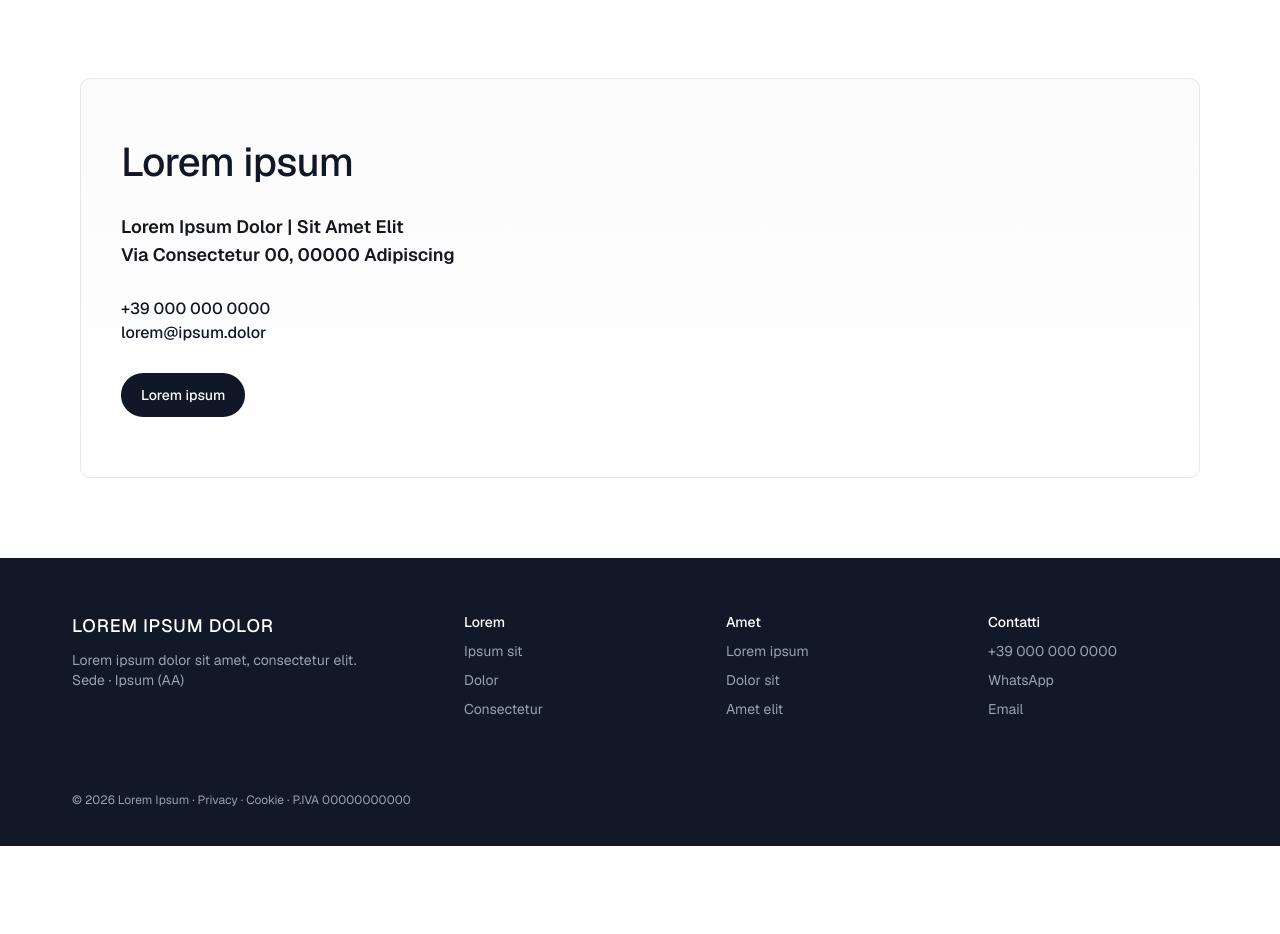
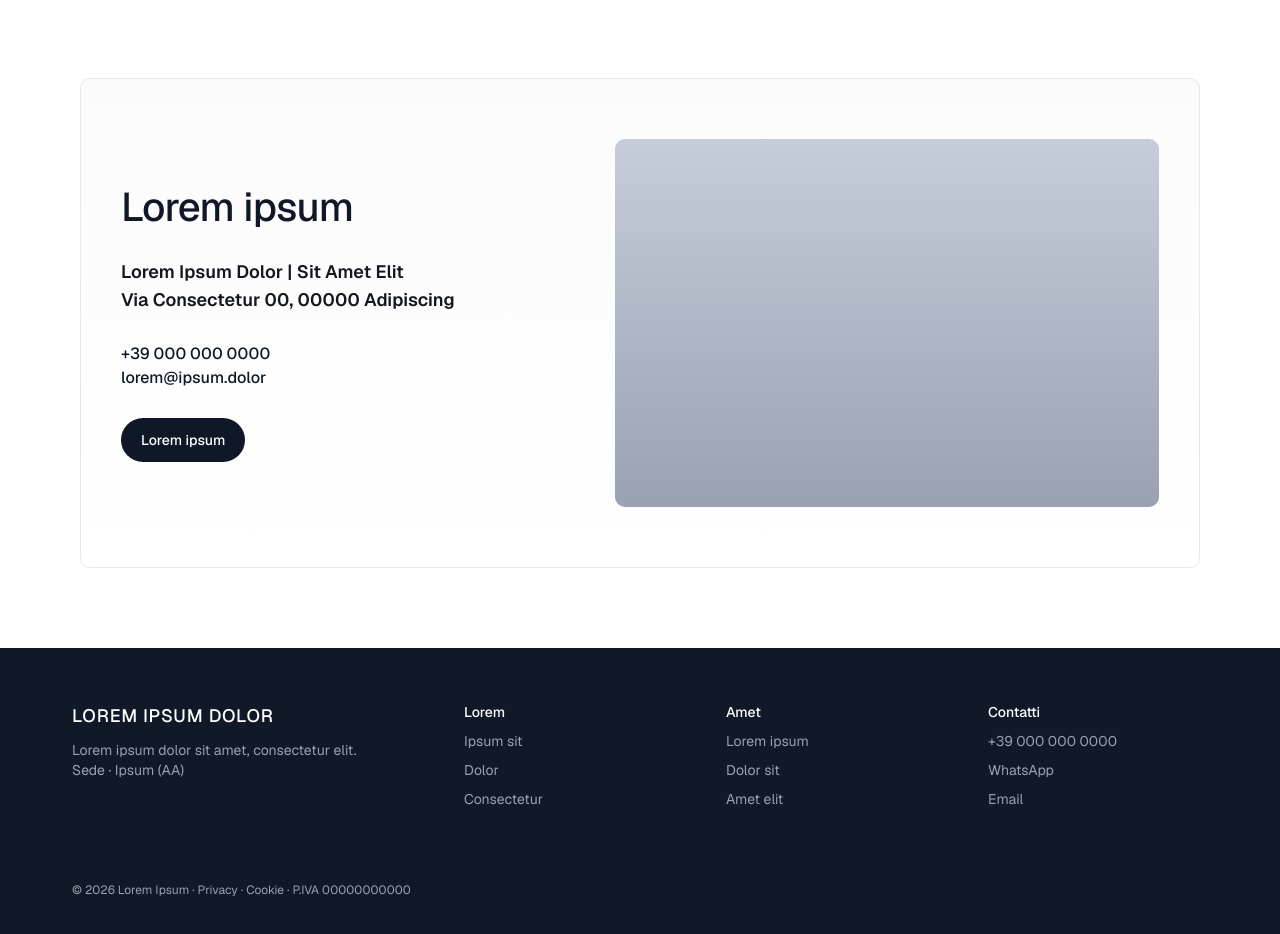
Before and after one commit to funnelconsulting2026/MICROAGENCY_POLI, a Next.js app in the folder site/: page /corsi/lorem-ipsum-dolor in a window 1280 px wide. Shown: the part 3920-4854 px from the top of the page. Before the commit the page ends 4766 px from the top, so only its background shows below. Built offline with nearby package versions, Linux system fonts and the light colour scheme.

Commit message:
Show the course-detail map placeholder on desktop.
Home hides .sede-map above 768px in favor of a photo; the course landing reuses that class for a neutral placeholder, so the map column was blank.

Co-authored-by: funnelconsulting2026 <funnelconsulting2026@users.noreply.github.com>

```diff
--- a/site/app/globals.css
+++ b/site/app/globals.css
@@ -2473,6 +2473,12 @@ button {
     padding: 0 80px 80px;
   }
 
+  .course-sede .sede-map {
+    display: block;
+    height: 368px;
+    min-height: 368px;
+  }
+
   .inner-footer .footer-tagline {
     white-space: pre-line;
   }
```
